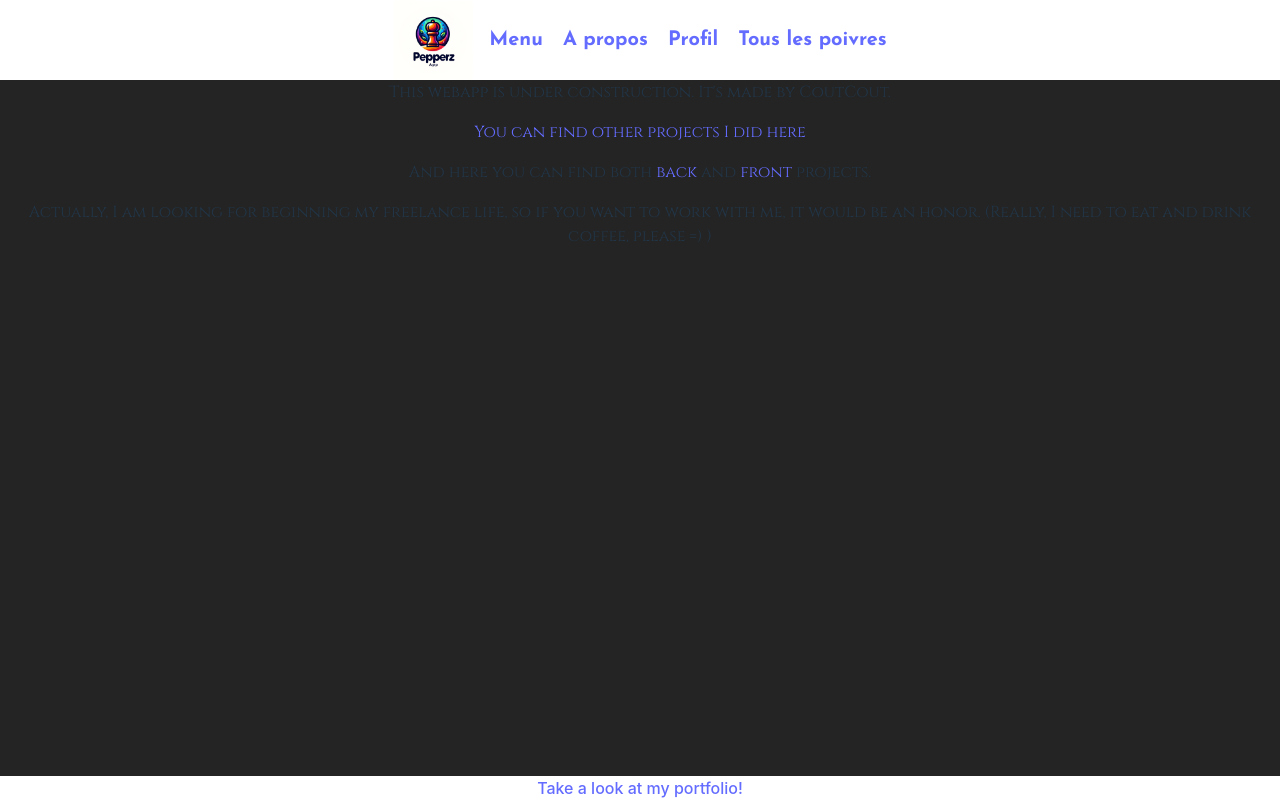
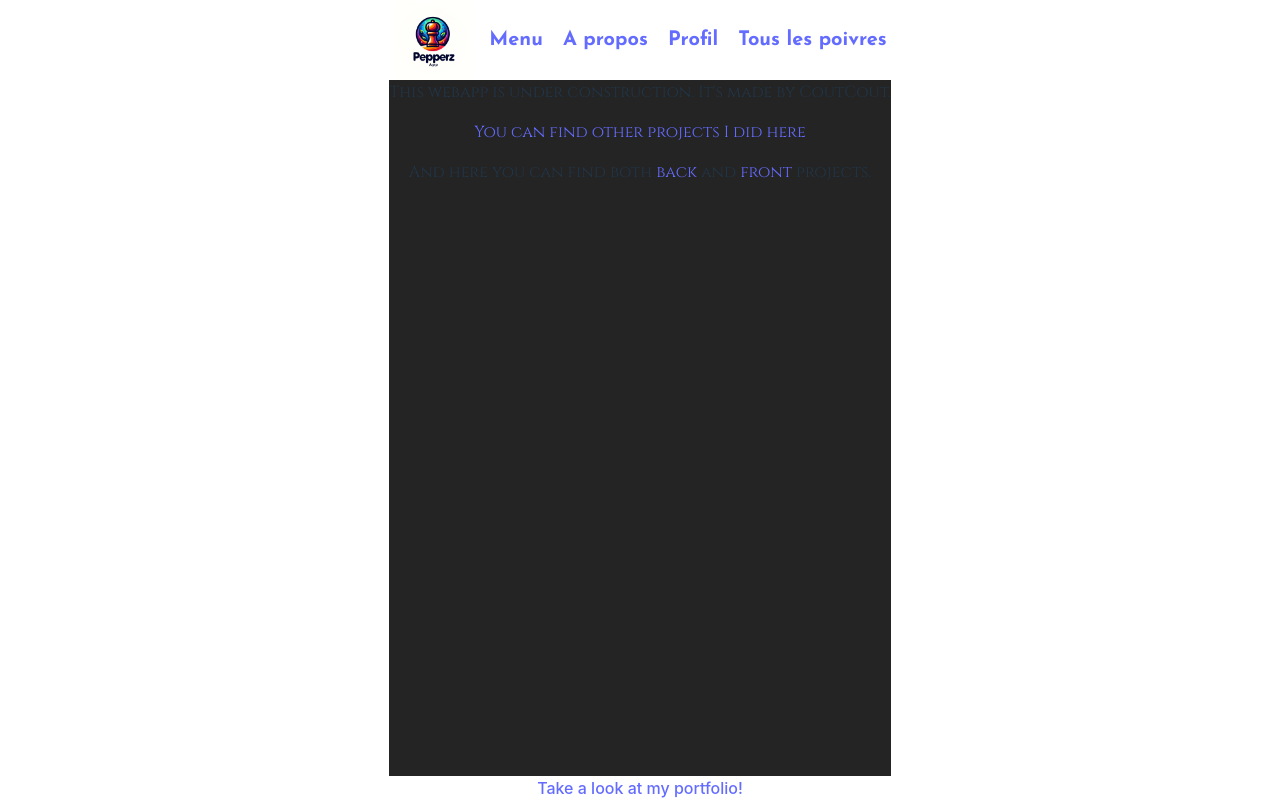
Before and after one commit to ArthurCouturier/pepperz-app-front, a React (Vite) app: page /about in a window 1280 px wide. Built offline with nearby package versions, Linux system fonts and the light colour scheme; no server answers.

Commit message:
changed about page

```diff
--- a/src/Pages/About.tsx
+++ b/src/Pages/About.tsx
@@ -12,9 +12,6 @@
                     and
                     <a href="https://github.com/ArthurCouturier/projet-cuisine-front"> front</a> projects.
                 </div>
-                <div>Actually, I am looking for beginning my freelance life, so if you want to work with me, it would be an honor.
-                    (Really, I need to eat and drink coffee, please =) )
-                </div>
             </div>
 
         </>
```
